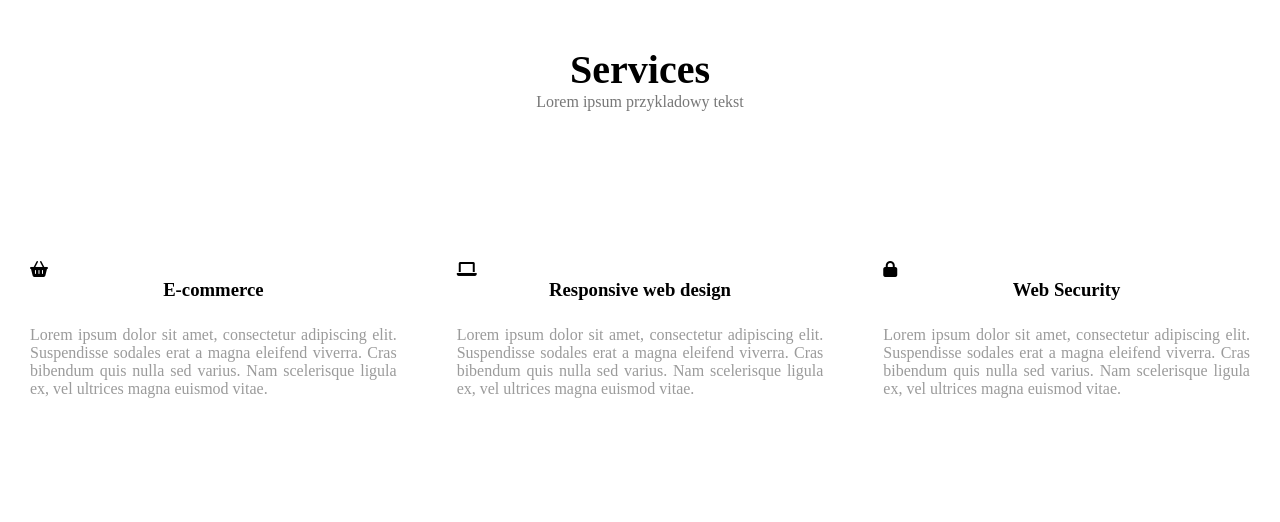
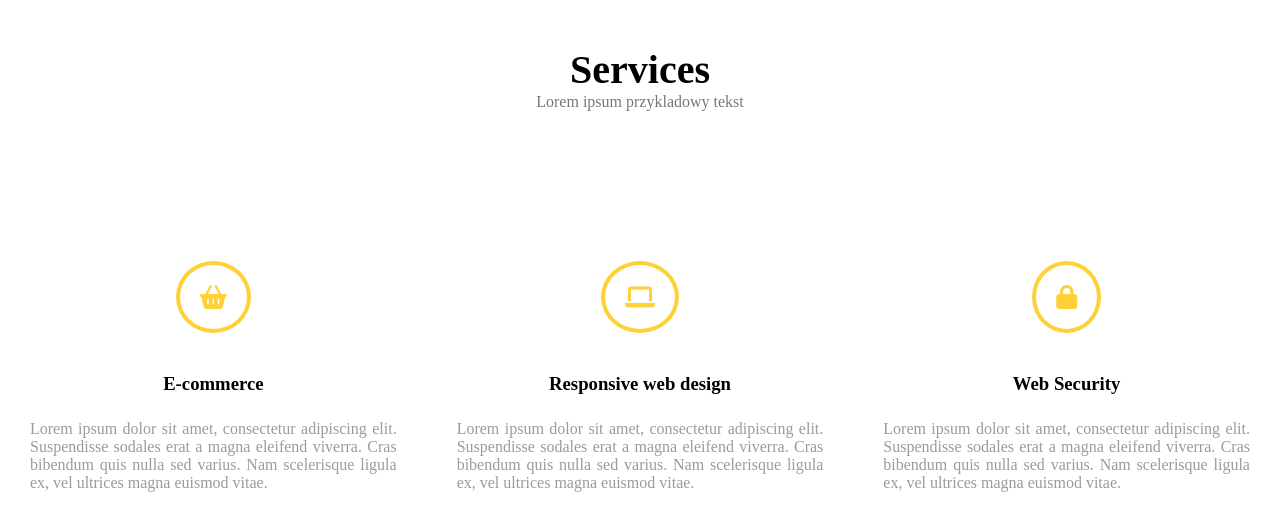
Before and after one commit to wilgakuba/task-runner-project, a website: page index.html in a window 1280 px wide. Shown: the part 704-1226 px from the top of the page. Before the commit the page ends 1132 px from the top, so only its background shows below. Drawn offline with Linux system fonts and the light colour scheme.

Commit message:
Add style for services

```diff
--- a/index.html
+++ b/index.html
@@ -1,8 +1,8 @@
 <!DOCTYPE html>
 <html lang="en">
     <head>
-        <meta charset="UTF-8"/>
-        <meta name="viewport" content="with=device-width, initial-scale=1"/>
+        <meta charset="UTF-8">
+        <meta name="viewport" content="with=device-width, initial-scale=1">
         <link rel="stylesheet" href="https://use.fontawesome.com/releases/v6.0.0/css/all.css">
         <title>Task-runner-project</title>
         <link rel="stylesheet" href="css/style.css">
@@ -22,18 +22,15 @@
                             <li><a href="#">About</a></li>
                             <li><a href="#">Portfolio</a></li>
                             <li><a href="#">Contact</a></li>
-                            <li><a href="#"><i class="fa-sharp fa-solid fa-magnifying-glass"></i></a></li>
-
                         </ul>
                     </nav>
-
                 </div>
                 <div class="page-title">
                     <h1>Welcome to our studio!</h1>
-                   <span> <h1>ITS NICE TO MEET YOU</h1></span>
+                    <h1>ITS NICE TO MEET YOU</h1>
                 </div>
                 <div class="button">
-                    <button>Learn More</button>
+                    <button type="button">Learn More</button>
                 </div>
             </header>
         </section>
@@ -44,21 +41,30 @@
             </div>
             <div class="container">
                 <div class="box">
-                    <i class="fa-sharp fa-solid fa-basket-shopping"></i>
+                    <div class="box-icon">
+                        <i class="fa-sharp fa-solid fa-basket-shopping"></i>
+                    </div>
                     <h3>E-commerce</h3>
                     <p>Lorem ipsum dolor sit amet, consectetur adipiscing elit. Suspendisse sodales erat a magna eleifend viverra. Cras bibendum quis nulla sed varius. Nam scelerisque ligula ex, vel ultrices magna euismod vitae.</p>
                 </div>
                 <div class="box">
-                    <i class="fa-sharp fa-solid fa-laptop"></i>
+                    <div class="box-icon">
+                        <i class="fa-sharp fa-solid fa-laptop"></i>
+                    </div>
                     <h3>Responsive web design</h3>
                     <p>Lorem ipsum dolor sit amet, consectetur adipiscing elit. Suspendisse sodales erat a magna eleifend viverra. Cras bibendum quis nulla sed varius. Nam scelerisque ligula ex, vel ultrices magna euismod vitae.</p>
                 </div>
                 <div class="box">
-                    <i class="fa-sharp fa-solid fa-lock"></i>
+                    <div class="box-icon">
+                        <i class="fa-sharp fa-solid fa-lock"></i>
+                    </div>
                     <h3>Web Security</h3>
                     <p>Lorem ipsum dolor sit amet, consectetur adipiscing elit. Suspendisse sodales erat a magna eleifend viverra. Cras bibendum quis nulla sed varius. Nam scelerisque ligula ex, vel ultrices magna euismod vitae.</p>
                 </div>
             </div>
         </section>
+        <section class="portfolio">
+
+        </section>
     </body>
 </html>
--- a/sass/style.scss
+++ b/sass/style.scss
@@ -103,3 +103,16 @@ $color-one: #ffffff;
     }
 
 }
+.box-icon {
+    color: $color-main;
+    margin: 0 auto;
+    text-align: center;
+    margin-bottom: 40px;
+    i {
+        border: 4px solid $color-main;
+        border-radius: 50%;
+        padding: 20px;
+        font-size: 24px;
+
+    }
+}
```
Also changed, not shown: css/style.css, 1 other file.
